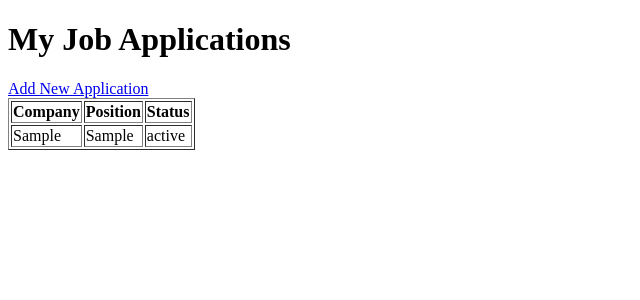
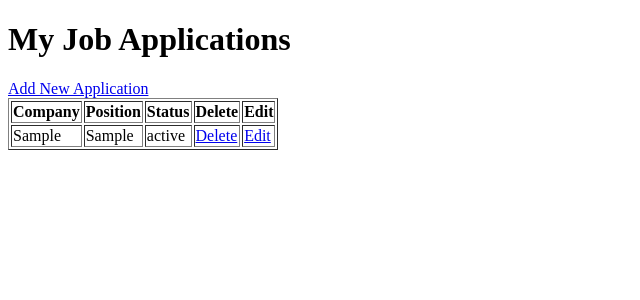
Before and after one commit to Sarsa-25/job-tracker, a Flask app: page / in a window 1280 px wide. Shown: the top 300 px of the page, without its empty margins (0-640 px from the left). Run offline with Flask 3, Linux system fonts and the light colour scheme; tables that the repository leaves empty hold one stand-in row (values such as "Sample post").

Commit message:
Add edit and delete functionality

```diff
--- a/app.py
+++ b/app.py
@@ -1,4 +1,4 @@
-from flask import Flask, request, render_template
+from flask import Flask, request, render_template, redirect
 from models import db, Application
 from datetime import datetime
 
@@ -24,5 +24,27 @@ def add_application():
         return "Application added!"
     return render_template("add.html")
 
+
+@app.route("/edit/<int:app_id>", methods=["GET", "POST"])
+def edit_application(app_id):
+    app_to_edit = Application.query.get_or_404(app_id)
+
+    if request.method == "POST":
+         app_to_edit.company = request.form["company"]
+         app_to_edit.position = request.form["position"]
+         app_to_edit.application_date = datetime.strptime(request.form["application_date"], "%Y-%m-%d").date()
+         db.session.commit()
+         return redirect("/")
+
+    return render_template("edit.html", application=app_to_edit)
+
+
+@app.route("/delete/<int:app_id>")
+def delete_application(app_id):
+    application = Application.query.get(app_id)
+    db.session.delete(application)
+    db.session.commit()
+    return redirect("/")
+
 if __name__ == "__main__":
     app.run(debug=True)
--- a/templates/index.html
+++ b/templates/index.html
@@ -12,12 +12,17 @@
             <th>Company</th>
             <th>Position</th>
             <th>Status</th>
+            <th>Delete</th>
+            <th>Edit</th>
+
         </tr>
         {% for app in applications %}
         <tr>
             <td>{{ app.company }}</td>
             <td>{{ app.position }}</td>
             <td>{{ app.status }}</td>
+            <td><a href="/delete/{{ app.id }}">Delete</a></td>
+            <td><a href="/edit/{{ app.id }}">Edit</a></td>
         </tr>
         {% endfor %}
     </table>
```
Also changed, not shown: templates/edit.html (added, +15 -0 lines).
